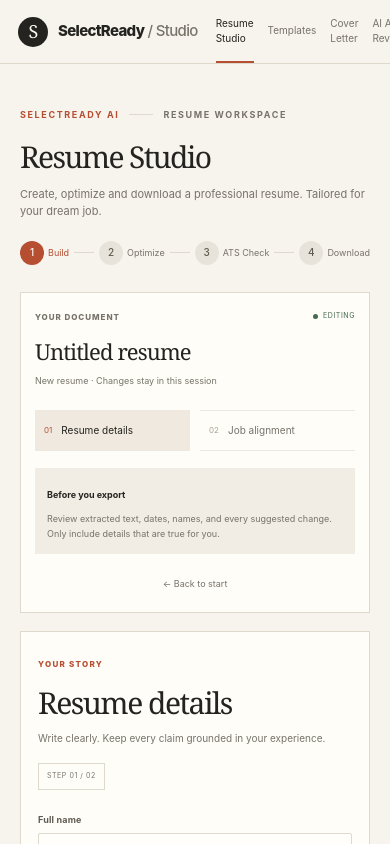
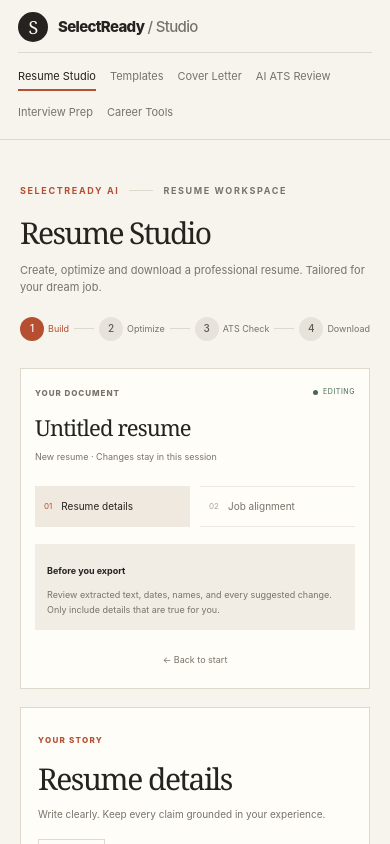
Before and after one commit to praveenchand-2005/ai-resume-analyser-and-job-matcher, a Next.js app in the folder jobbridge-platform/: page /resume-studio in a window 390 px wide. Shown: the top 844 px of the page. Built offline with nearby package versions, Linux system fonts and the light colour scheme.

Commit message:
fix(mobile): wrap Resume Studio navigation links

```diff
--- a/jobbridge-platform/app/globals.css
+++ b/jobbridge-platform/app/globals.css
@@ -310,3 +310,11 @@ a { text-decoration: none; color: inherit; }
   .sr-ai-form,.sr-auth-form { grid-template-columns:minmax(0,1fr); }
   .sr-ai-wide { grid-column:auto; }
 }
+
+
+/* Resume Studio mobile navigation: wrap links instead of compressing them. */
+@media (max-width: 720px) {
+  .rs-header { height:auto; min-height:64px; padding:12px 18px; gap:10px 16px; flex-wrap:wrap; }
+  .rs-nav { order:3; width:100%; height:auto; display:flex; flex-wrap:wrap; justify-content:flex-start; gap:8px 14px; padding-top:10px; border-top:1px solid var(--rs-line); font-size:11px; }
+  .rs-nav a { height:auto; min-height:28px; white-space:nowrap; }
+}
```
